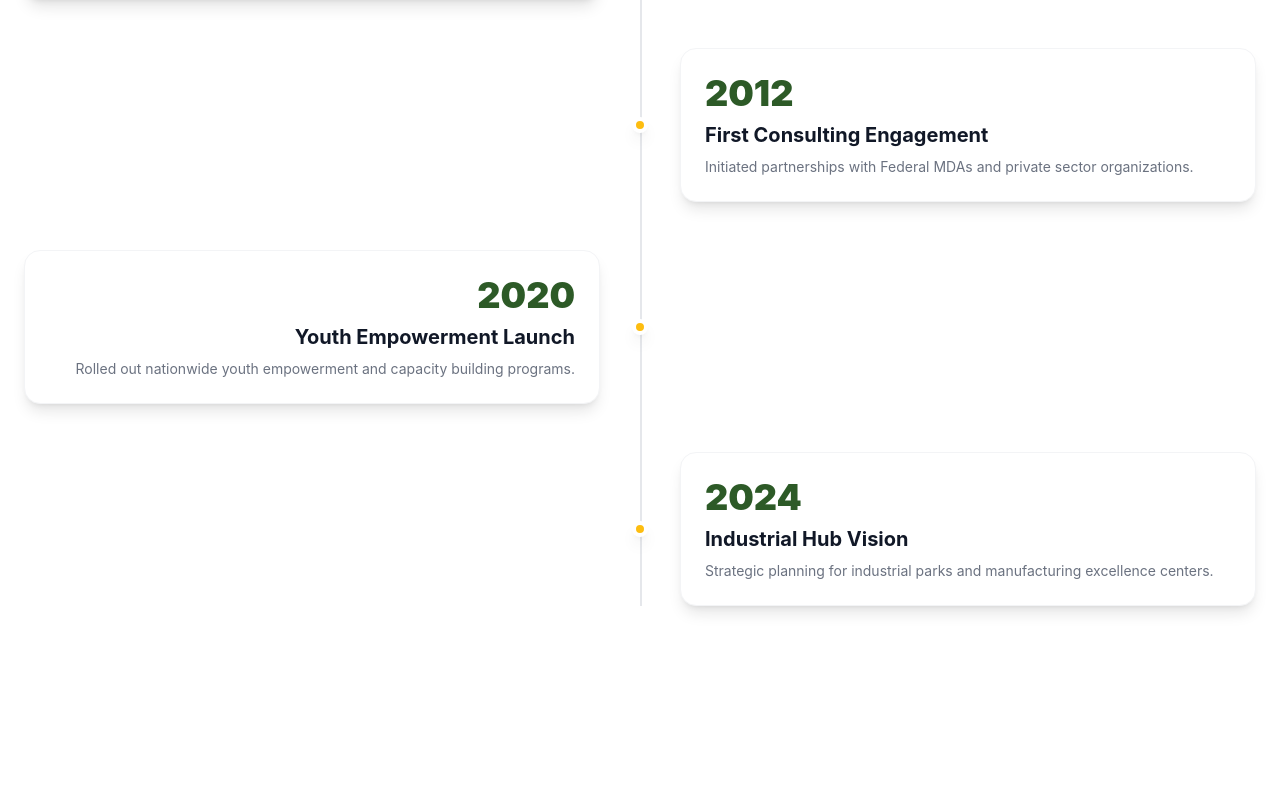
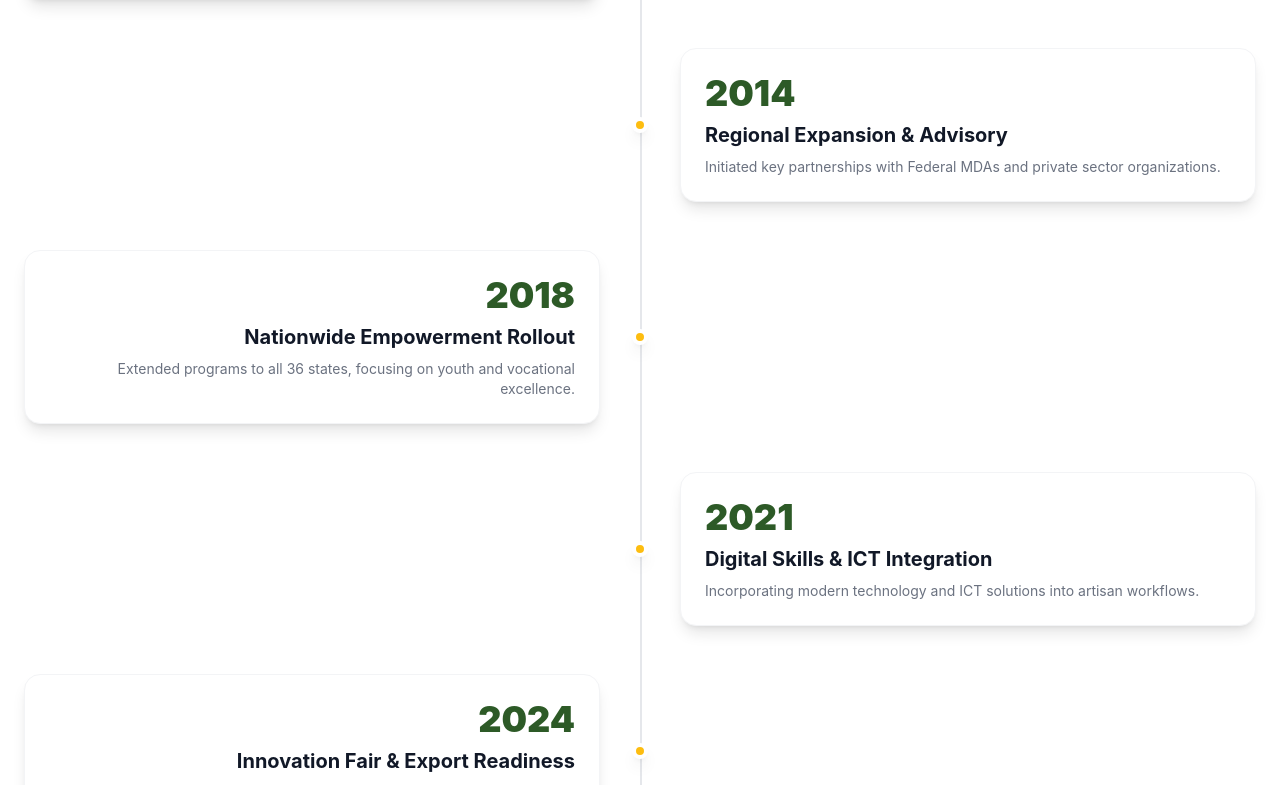
Before and after one commit to Mheek-frosh/tefmin, a React (Vite) app: page /about in a window 1280 px wide. Shown: the part 3260-4045 px from the top of the page. Built offline with nearby package versions, Linux system fonts and the light colour scheme.

Commit message:
fixed about us

```diff
--- a/src/pages/About.jsx
+++ b/src/pages/About.jsx
@@ -17,9 +17,11 @@ const coreValues = [
 
 const milestones = [
     { year: "2011", title: "TEFMIN Founded", desc: "Establishment of The Future Made in Nigeria Project Ltd in Lagos." },
-    { year: "2012", title: "First Consulting Engagement", desc: "Initiated partnerships with Federal MDAs and private sector organizations." },
-    { year: "2020", title: "Youth Empowerment Launch", desc: "Rolled out nationwide youth empowerment and capacity building programs." },
-    { year: "2024", title: "Industrial Hub Vision", desc: "Strategic planning for industrial parks and manufacturing excellence centers." },
+    { year: "2014", title: "Regional Expansion & Advisory", desc: "Initiated key partnerships with Federal MDAs and private sector organizations." },
+    { year: "2018", title: "Nationwide Empowerment Rollout", desc: "Extended programs to all 36 states, focusing on youth and vocational excellence." },
+    { year: "2021", title: "Digital Skills & ICT Integration", desc: "Incorporating modern technology and ICT solutions into artisan workflows." },
+    { year: "2024", title: "Innovation Fair & Export Readiness", desc: "Launching platforms to showcase local inventions to global luxury markets." },
+    { year: "2026", title: "Vision 2026 Goal", desc: "Targeting a milestone of 1M+ Nigerians empowered through industrial inclusion." },
 ];
 
 export default function About() {
```
